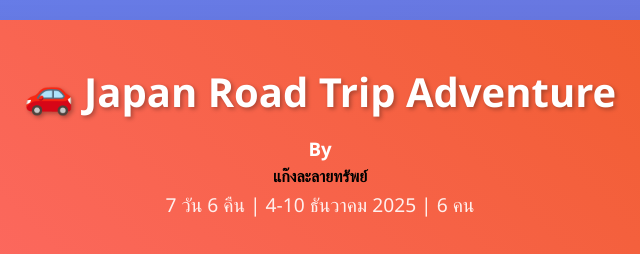
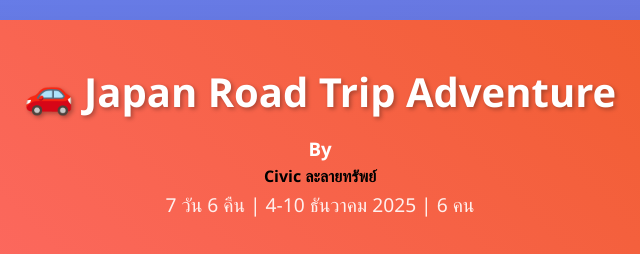
Before and after one commit to tommestep25/TripJapan, a plain HTML site: page index.html in a window 1280 px wide. Shown: the top 254 px of the page, 320-960 px from the left. Drawn offline with Linux system fonts and the light colour scheme.

Commit message:
index.html

```diff
--- a/index.html
+++ b/index.html
@@ -296,7 +296,7 @@
         <div class="header">
             <h1>🚗 Japan Road Trip Adventure</h1>
             <h3>By</h3>
-            <h4 style="color: #000">แก๊งละลายทรัพย์</h4>
+            <h4 style="color: #000">Civic ละลายทรัพย์</h4>
             <p>7 วัน 6 คืน | 4-10 ธันวาคม 2025 | 6 คน</p>
         </div>
 
```
